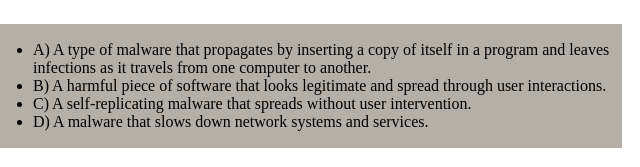
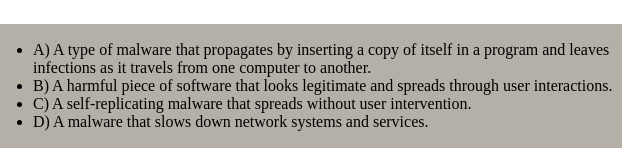
Before and after one commit to WPUITDept/cmn125_cmp125_Exam, a plain HTML site: page index.html in a window 1280 px wide. Shown: the part 2105-2272 px from the top of the page, 640-1280 px from the left. Drawn offline with Linux system fonts and the light colour scheme.

Commit message:
index4
index4

```diff
--- a/index.html
+++ b/index.html
@@ -226,7 +226,7 @@
       <td>
         <ul>
           <li>A) A type of malware that propagates by inserting a copy of itself in a program and leaves infections as it travels from one computer to another.</li>
-          <li>B) A harmful piece of software that looks legitimate and spread through user interactions.</li>
+          <li>B) A harmful piece of software that looks legitimate and spreads through user interactions.</li>
           <li>C) A self-replicating malware that spreads without user intervention.</li>
           <li>D) A malware that slows down network systems and services.</li>
         </ul>
```
